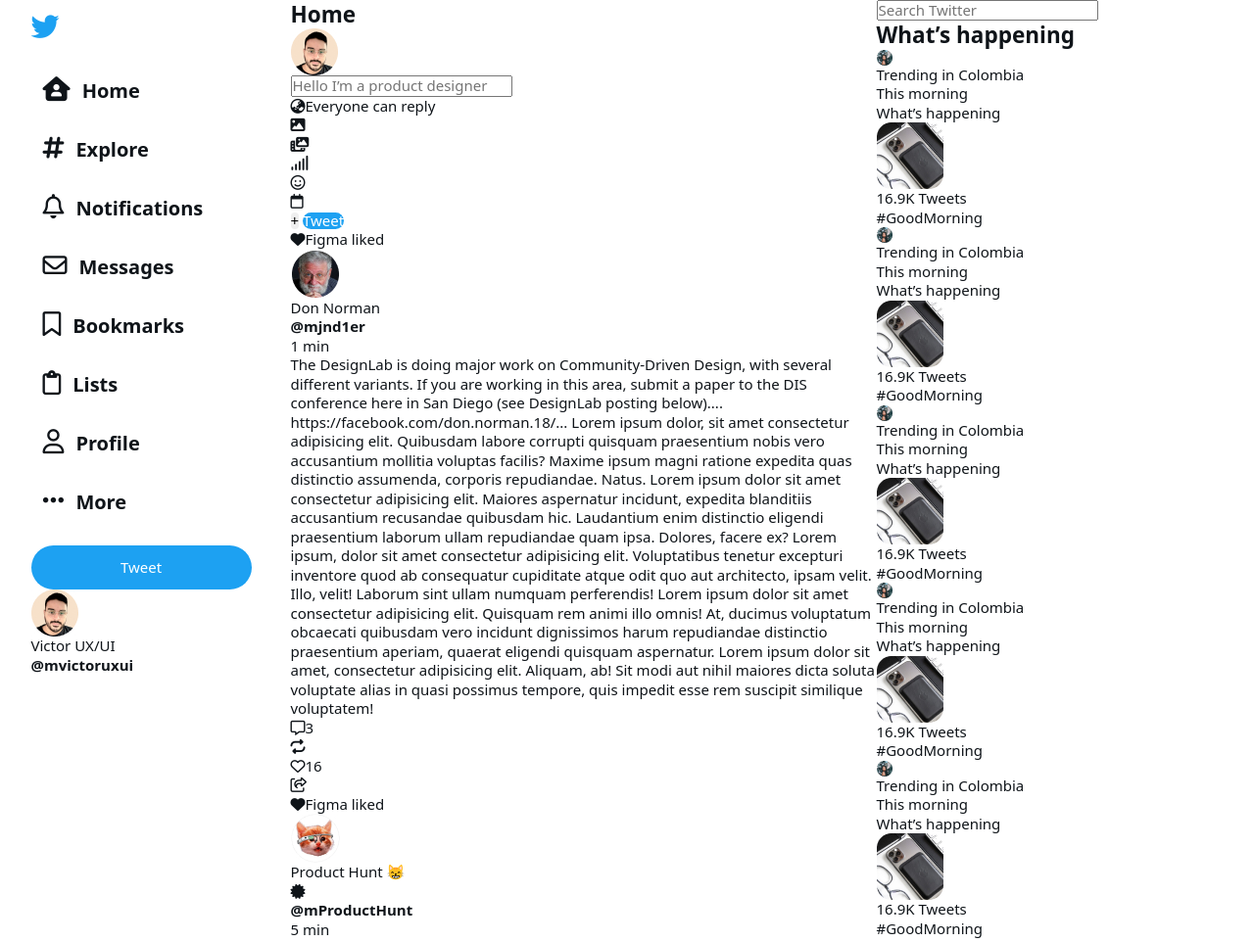
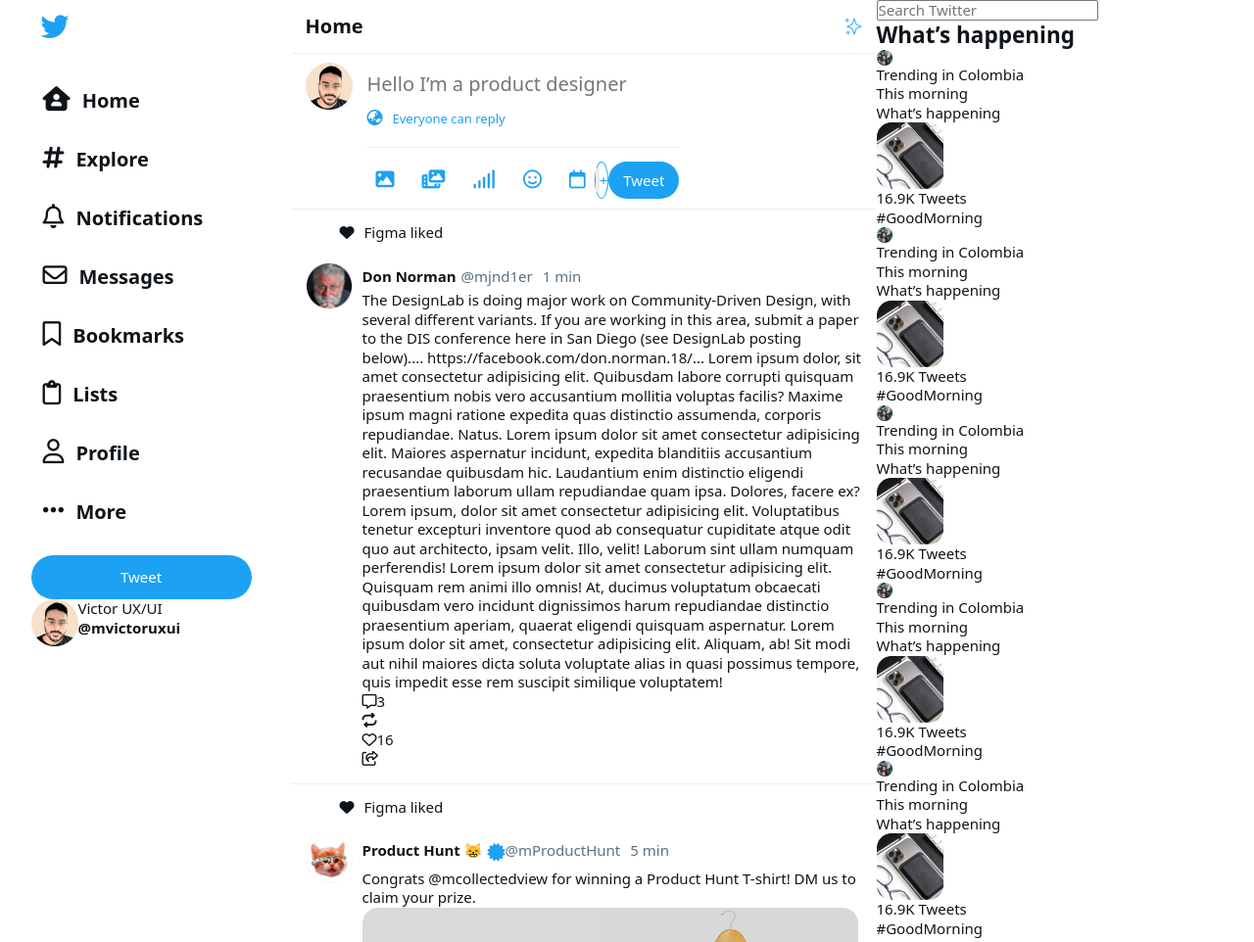
Before and after one commit to Ani-k-a/twitter, a website: page index.html in a window 1280 px wide. Shown: the top 962 px of the page at 98% size. Drawn offline with nearby package versions, Linux system fonts and the light colour scheme.

Commit message:
styles main

```diff
--- a/index.html
+++ b/index.html
@@ -32,46 +32,47 @@
             <button class="button button-tweet main" type="submit">Tweet</button>
         </div>
         <div class="header-twit_blog twit_blog">
-            <img src="./media/avatar-main.jpg" alt="Jack Daniels">
-            <div class="twit_blok">
+            <img src="./media/avatar-main.png" alt="Jack Daniels">
+            <div class="twit_blok-info">
                 <div class="twit_blok-name">Victor UX/UI</div>
                 <div class="twit_blok-nikname">&#64mvictoruxui</div>
             </div>
         </div>
     </header>
     <main class="main-section">
-        <h2>Home</h2>
-        <div class="make-post">
-            <img src="./media/avatar-main.jpg" alt="Viktor Daniels">
+        <div class="home"><h2 class="title main-title">Home</h2>
+        <img src="./media/star.png" alt="star" width="18px" height="18px"></div>
+        <div class="make_post">
+            <img class="make_post-img" src="./media/avatar-main.png" alt="Viktor Daniels" width="48px" height="48px">
             <div>
-                <input type="text" placeholder="Hello I’m a product designer">
-                <p><i class="fa-solid fa-earth-asia"></i>Everyone can reply</p>
-                <div>
-                    <li>
-                        <ul><i class="fa-solid fa-image"></i></ul>
-                        <ul><i class="fa-solid fa-photo-film"></i></ul>
-                        <ul><i class="fa-solid fa-signal"></i></ul>
-                        <ul><i class="fa-regular fa-face-smile"></i></ul>
-                        <ul><i class="fa-regular fa-calendar"></i></ul>
+                <input class="make_post-input"type="text" placeholder="Hello I’m a product designer">
+                <p class="make_post-info"><i class="fa-solid fa-earth-asia make_post-logo"></i>Everyone can reply</p>
+                <div class="activity">
+                    <li class="activity-list">
+                        <ul class="activity-item"><i class="fa-solid fa-image activity-icon"></i></ul>
+                        <ul class="activity-item"><i class="fa-solid fa-photo-film activity-icon"></i></ul>
+                        <ul class="activity-item"><i class="fa-solid fa-signal activity-icon"></i></ul>
+                        <ul class="activity-item"><i class="fa-regular fa-face-smile activity-icon"></i></ul>
+                        <ul class="activity-item"><i class="fa-regular fa-calendar activity-icon"></i></ul>
                     </li>
-                    <button type="submit">+</button>
+                    <button class="button button-follow button-add" type="submit">+</button>
                     <button class="button button-tweet" type="submit">Tweet</button>
                 </div>
             </div>
 
         </div>
-        <div class="post-list">
+        <div class="post_list">
             <article>
-                    <div><i class="fa-solid fa-heart"></i>Figma liked</div>
-                    <div class="twit_blog">
-                        <img src="./media/avatar-friend1.jpg" alt="Don Norman">
+                    <div class="article-like_box"><i class="fa-solid fa-heart article-like_box-icon"></i>Figma liked</div>
+                    <div class="twit_block">
+                        <img class="twit_block-icon" src="./media/avatar-friend1.png" width="48px" height="48px" alt="Don Norman">
                         <div>
                             <div>
-                                <div class="twit_blok">
-                                    <div class="twit_blok-name">Don Norman</div>
-                                    <div class="twit_blok-verified"></div>
-                                    <div class="twit_blok-nikname">&#64mjnd1er</div>
-                                    <div>1 min</div>
+                                <div class="twit_blok article-twit_blok">
+                                    <div class="twit_blok-name article-twit_blok-name">Don Norman</div>
+                                    <div class="twit_blok-verified article-twit_blok-verified is-hiden"></div>
+                                    <div class="twit_blok-nikname article-twit_blok-nikname">&#64mjnd1er</div>
+                                    <div class="article-twit_blok-timer">1 min</div>
                                 </div>
                                 <p>The DesignLab is doing major work on Community-Driven Design, with several different variants. If you are working in this area, submit a paper to the DIS conference here in San Diego (see DesignLab posting below).... https://facebook.com/don.norman.18/... Lorem ipsum dolor, sit amet consectetur adipisicing elit. Quibusdam labore corrupti quisquam praesentium nobis vero accusantium mollitia voluptas facilis? Maxime ipsum magni ratione expedita quas distinctio assumenda, corporis repudiandae. Natus.
                                 Lorem ipsum dolor sit amet consectetur adipisicing elit. Maiores aspernatur incidunt, expedita blanditiis accusantium recusandae quibusdam hic. Laudantium enim distinctio eligendi praesentium laborum ullam repudiandae quam ipsa. Dolores, facere ex? Lorem ipsum, dolor sit amet consectetur adipisicing elit. Voluptatibus tenetur excepturi inventore quod ab consequatur cupiditate atque odit quo aut architecto, ipsam velit. Illo, velit! Laborum sint ullam numquam perferendis!
@@ -89,16 +90,16 @@
                     </div>
             </article>
             <article>
-                <div><i class="fa-solid fa-heart"></i>Figma liked</div>
-                <div class="twit_blog">
-                    <img src="./media/avatar-friend2.jpg" alt="Product Hunt">
+                <div class="article-like_box"><i class="fa-solid fa-heart article-like_box-icon"></i>Figma liked</div>
+                <div class="twit_block">
+                    <img class="twit_block-icon" width="48px" height="48px" src="./media/avatar-friend2.png" alt="Product Hunt">
                     <div>
                         <div>
-                            <div class="twit_blok">
-                                <div class="twit_blok-name">Product Hunt 😸</div>
-                                <div class="twit_blok-verified"><i class="fa-solid fa-certificate"></i></div>
-                                <div class="twit_blok-nikname">&#64mProductHunt</div>
-                                <div>5 min</div>
+                            <div class="twit_blok article-twit_blok">
+                                <div class="twit_blok-name article-twit_blok-name">Product Hunt 😸</div>
+                                <div class="twit_blok-verified article-twit_blok-verified"><i class="fa-solid fa-certificate"></i></div>
+                                <div class="twit_blok-nikname article-twit_blok-nikname">&#64mProductHunt</div>
+                                <div class="article-twit_blok-timer">5 min</div>
                             </div>
                             <p>Congrats &#64mcollectedview for winning a Product Hunt T-shirt! DM us to claim your prize.</p>
                             <img src="./media/post-img.jpg" alt="Congrats">
@@ -113,16 +114,16 @@
                 </div>
         </article>
         <article>
-            <div><i class="fa-solid fa-heart"></i>Figma liked</div>
-            <div class="twit_blog">
-                <img src="./media/avatar-friend3.jpg" alt="Y Combinator">
+            <div class="article-like_box"><i class="fa-solid fa-heart article-like_box-icon"></i>Figma liked</div>
+            <div class="twit_block">
+                <img class="twit_block-icon" width="48px" height="48px" src="./media/avatar-friend3.png" alt="Y Combinator">
                 <div>
                     <div>
-                        <div class="twit_blok">
-                            <div class="twit_blok-name">Y Combinator</div>
-                            <div></div>
-                            <div class="twit_blok-nikname">&#64mycombinator</div>
-                            <div>15 min</div>
+                        <div class="twit_blok article-twit_blok">
+                            <div class="twit_blok-name article-twit_blok-name">Y Combinator</div>
+                            <div class="twit_blok-verified article-twit_blok-verified is-hiden"></div>
+                            <div class="twit_blok-nikname article-twit_blok-nikname">&#64mycombinator</div>
+                            <div class="article-twit_blok-timer">15 min</div>
                         </div>
                         <p>YC W14's &#64mNooraHealth launched an NFT auction to save thousands of lives. Read why &#64mpaulg bid here: http://paulgraham.com/nft.html</p>
                     </div>
--- a/style.css
+++ b/style.css
@@ -43,26 +43,36 @@
 img {
   display: block;
   max-width: 100%;
-  height: auto;
 }
 
-button {
-  border: none;
-  cursor: pointer;
-  border-radius: 20px;
+.title {
+  font-weight: 700;
+font-size: 20px;
+line-height: 1.2;
 }
-
+article {
+  box-shadow: 0px 1px 0px #EBEEF0;
+}
 /*  buttons */
 .button-tweet {
+  padding: 10px 15px;
   background: #1da1f2;
   color: var(--white-text-color);
   border-radius: 24px;
+  border: none;
 }
 .button-tweet.main {
   padding: 14px;
   width: 100%;
 }
 .button-follow {
+  border: 1px solid var(--accent-text-color);
+border-radius: 20px;
+background-color: var(--white-text-color);
+color: var(--accent-text-color);
+}
+.button-add{
+  border-radius: 50%;
 }
 
 /* grid */
@@ -70,27 +80,28 @@
 .grid-container {
   display: grid;
   grid-template-columns: 275px 598px 362px;
-  grid-template-rows: 1vh 1fr;
+  grid-template-rows: 1000px 1fr;
   width: 1237px;
   height: 1134px;
   margin: auto;
   grid-template-areas:
   "header main aside"
   ". main .";
-
-
 }
 
 /* header */
 .header-section {
   grid-area: header;
-  padding: 10px 40px 2px 10px;
+  padding: 0px 40px 0px 10px;
 }
 .logo {
   color: var(--accent-text-color);
   font-size: 29px;
   margin-bottom: 22px;
 }
+.logo-link {
+  display: inline-block;
+padding: 10px;}
 
 .nav {
   margin-bottom: 20px;
@@ -111,6 +122,9 @@
   font-size: 25px;
   padding-right: 12px;
 }
+.twit_blog {
+  display: flex;
+}
 .header-twit_blog {
 }
 .twit_blok-nikname {
@@ -120,7 +134,112 @@
 .main-section {
   grid-area: main;
 }
+.home {
+  padding: 15px;
+  display: flex;
+  justify-content: space-between;
+  align-items: center;
+  box-shadow: 0px 1px 0px #EBEEF0;
+}
+.make_post {
+  display: flex;
+  box-shadow: 0px 1px 0px #EBEEF0;
+  padding: 10px 15px;
+}
+.make_post-img {
+  margin-right: 15px;
+}
+.make_post-input {
+  border: none;
+  padding: 10px 0;
+  font-size: 20px;
+  margin-bottom: 5px;
+  width: 100%;
+}
+.make_post-info {
+  box-shadow: 0px 1px 0px #EBEEF0;
+  margin-bottom: 15px;
+  padding-bottom: 20px;
+  color: var(--accent-text-color);
+font-size: 13px;
+}
+.make_post-logo {
+  margin-right: 10px;
+  color: var(--accent-text-color);
+  font-size: 16px;
+}
+.activity {
+  display: flex;
+}
+.activity-list {
+  display: flex;
+  width: 100%;
+}
+.activity-icon {
+  color: var(--accent-text-color);
+  font-size: 19px;
+}
+.activity-item {
+  padding: 9px;
+}
+.activity-item:not(:last-child) {
+margin-right: 10px;
+}
+.button-add::before {
+  content: "";
+  width: 0px;
+height: 31px;
+border: 1px solid #AAB8C2;
 
+}
+.button-add::before {
+  content: "";
+  border: 2px solid #EBEEF0;
+  width: 30px;
+height: 30px;
+}
+.article-like_box {
+  padding-top:15px;
+  padding-left: 50px;
+  padding-bottom: 10px;
+}
+.article-like_box:hover > .article-like_box-icon{
+color: #E91B1B;;
+}
+.article-like_box-icon {
+  margin-right: 10px;
+}
+.twit_block {
+  display: flex;
+  padding: 10px 15px 15px 15px;
+}
+.twit_block-icon {
+  margin-right: 10px;
+}
+.article-twit_blok {
+  padding-top: 5px;
+  padding-bottom: 5px;
+  display: flex;
+}
+.article-twit_blok-name {
+  margin-right: 5px;
+  font-weight: 700;
+}
+.article-twit_blok-verified {
+  font-size: 18px;
+  color: var(--accent-text-color);
+}
+.article-twit_blok-verified.is-hiden {
+  display: none;
+}
+.article-twit_blok-nikname {
+  padding-right: 10px;
+  font-weight: 400;
+  color: var(--second-text-color);
+}
+.article-twit_blok-timer {
+  color: var(--second-text-color);
+}
 /* aside */
 .aside-section {
   grid-area: aside;
```
Also changed, not shown: media/avatar-friend1.jpg (deleted), media/avatar-friend1.png (added), media/avatar-friend2.jpg (deleted), media/avatar-friend2.png (added), media/avatar-friend3.jpg (deleted), media/avatar-friend3.png (added), media/avatar-main.jpg (deleted), media/avatar-main.png (added), media/star.png (added).
